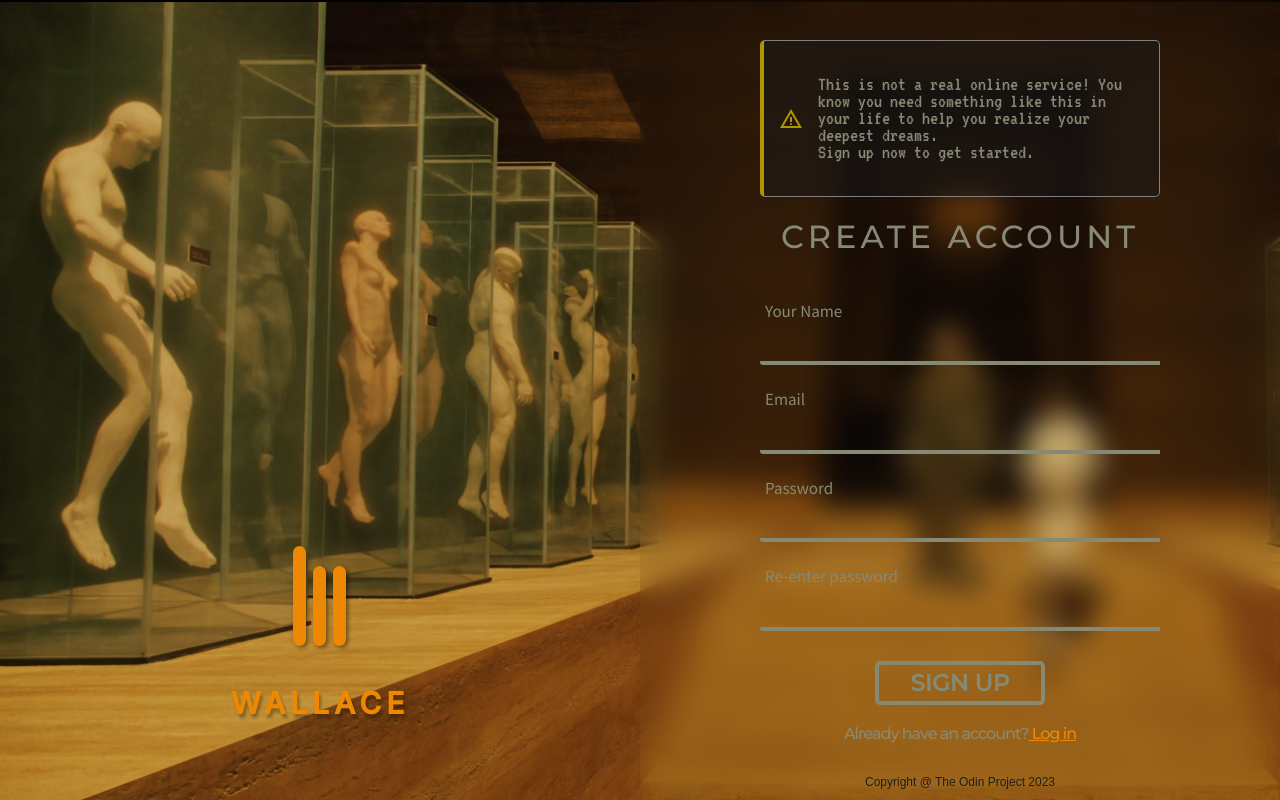
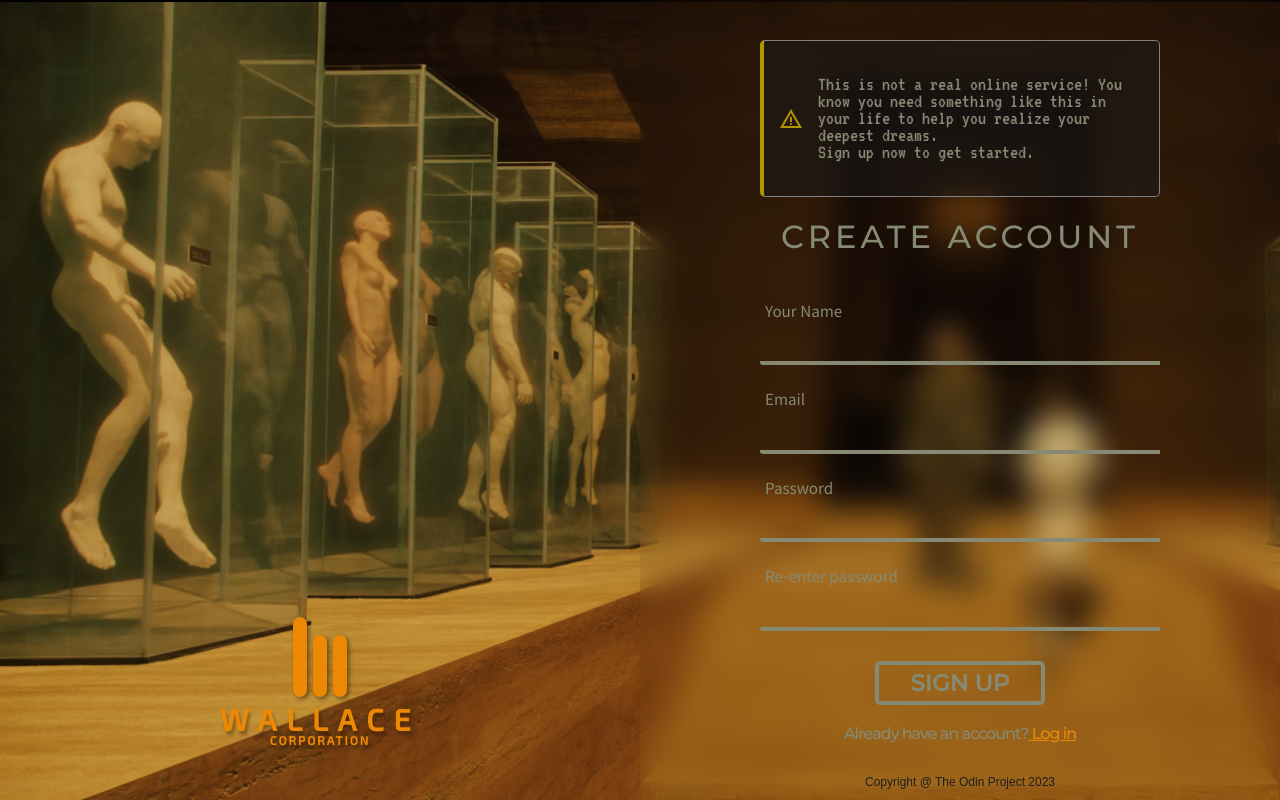
Before and after one commit to temka1007/sign-up-project, a plain HTML site: page index.html in a window 1280 px wide. Drawn offline with nearby package versions, Linux system fonts and the light colour scheme; a web font is replaced by a local one.

Commit message:
logo fixed

```diff
--- a/CSS/stylesheet.css
+++ b/CSS/stylesheet.css
@@ -2,12 +2,11 @@
 
 * {
     box-sizing: border-box;
-
 }
 :root {
     --main-font-size: 16px;
     --main-logo-color: rgb(236, 136, 4);
-    --main-logo-width: 13px;
+    --main-logo-width: 14px;
     --main-logo-border-radius: calc(var(--main-logo-width)/2);
     --main-font-color: #868a75;
 }
@@ -164,7 +163,7 @@ a {
 }
 .logo {
     position: relative;
-    height: 120px;
+    height: 100px;
     width: 80px;
     display: flex;
     justify-content: space-around;
@@ -179,27 +178,40 @@ a {
 }
 .tall {
     width: var(--main-logo-width);
-    height: 100px;
+    height: 80px;
     background-color: var(--main-logo-color);
     border-radius: var(--main-logo-border-radius);
     box-shadow: rgba(0, 0, 0, 0.45) 2px 2px 4px;
 }
 .short {
-    height: 80%;
+    height: 77%;
     width: var(--main-logo-width);
     border-radius: var(--main-logo-border-radius);
     background-color: var(--main-logo-color);
     box-shadow: rgba(0, 0, 0, 0.45) 2px 2px 4px;
 }
-.wallace > p {
+.wallace {
     font-size: 30px;
     color: var(--main-logo-color);
-    font-family: 'Inter', sans-serif;
-    letter-spacing: 5px;
+    font-family: 'Exo 2', sans-serif;
+    letter-spacing: 10px;
     font-weight: bold;
     text-shadow: 2px 4px 3px rgba(0,0,0,0.3);
+    display: flex;
+    align-items: center;
+    height: 25px;
 }
-
+.corporation {
+    font-family: 'Exo 2', sans-serif;
+    color: var(--main-logo-color);
+    font-size: 12px;
+    font-weight: 600;
+    letter-spacing: 2px;
+    display: flex;
+    align-items: center;
+    height: 18px;
+    text-shadow: 2px 4px 3px rgba(0,0,0,0.3);
+}
 /*copyright*/
 
 .copyright {
--- a/index.html
+++ b/index.html
@@ -18,7 +18,7 @@
     <link rel="stylesheet" href="https://fonts.googleapis.com/css2?family=Material+Symbols+Outlined:opsz,wght,FILL,GRAD@48,400,0,0" />
     <link href="https://fonts.googleapis.com/css2?family=Montserrat:wght@200;500&display=swap" rel="stylesheet">
     <link href="https://fonts.googleapis.com/css2?family=Montserrat:wght@200&family=Source+Sans+Pro&display=swap" rel="stylesheet">
-
+    <link href="https://fonts.googleapis.com/css2?family=Exo+2:wght@500&display=swap" rel="stylesheet">
     <title>WALLACE/Sign Up</title>
 </head>
 <body>
@@ -29,9 +29,8 @@
                 <div class="short"></div>
                 <div class="short"></div>
             </div>
-            <div class="wallace">
-                <p> WALLACE</p>
-            </div>
+            <div class="wallace">WALLACE</div>
+            <div class="corporation">CORPORATION</div>
         </div>
     </div>
     <div class="form container">
```
